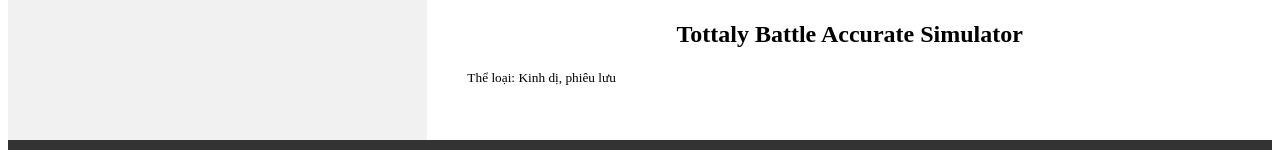
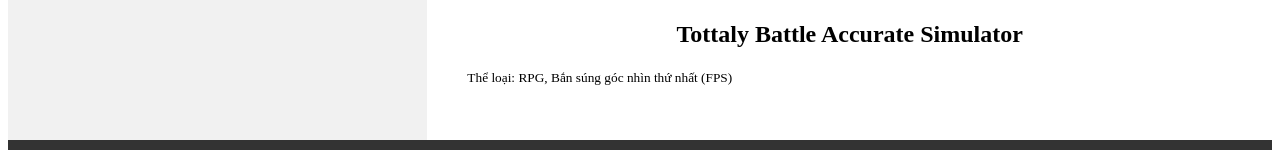
Before and after one commit to vitflo2k11/vitflo2k11.github.io, a plain HTML site: page index.html in a window 1280 px wide. Shown: the part 1084-1234 px from the top of the page. Drawn offline with Linux system fonts and the light colour scheme.

Commit message:
Update index.html

```diff
--- a/index.html
+++ b/index.html
@@ -100,7 +100,7 @@
                 <div id="six">
                     <img width="250px" src="img/tải xuống (1).jpg">
                     <h2 class="game_name">Tottaly Battle Accurate Simulator</h2>
-                    <p><small>Thể loại: Kinh dị, phiêu lưu <br> <br> </small></p>
+                    <p><small>Thể loại: RPG, Bắn súng góc nhìn thứ nhất (FPS) <br> <br> </small></p>
                 </div>
             </div>
         </div>
```
